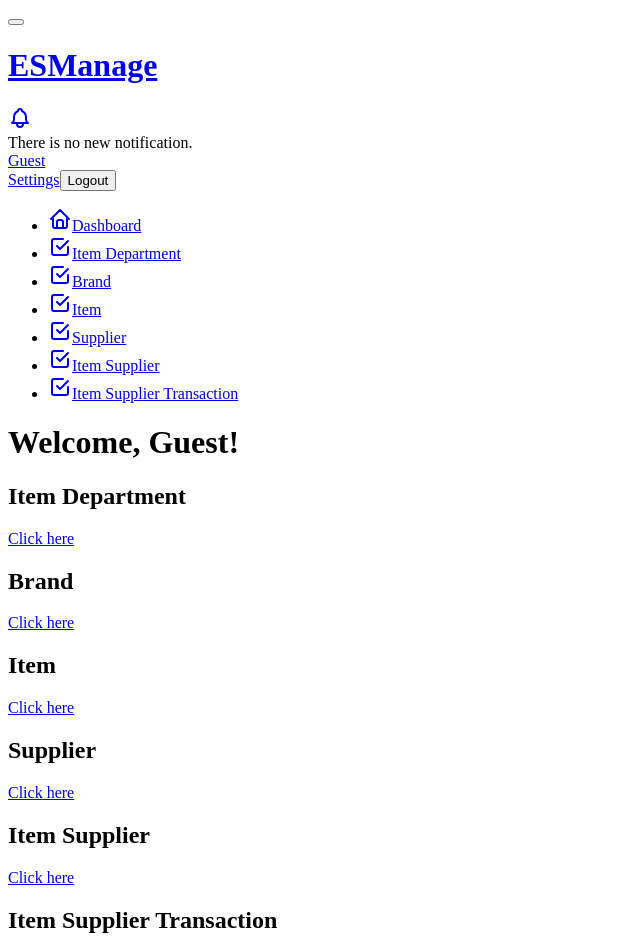
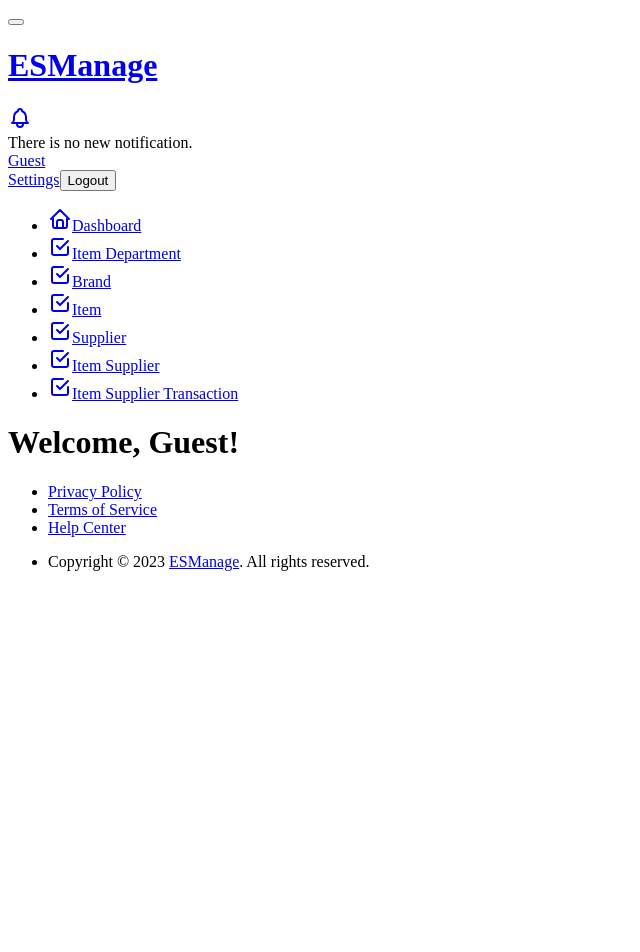
Before and after one commit to CatatanProgrammer93/ESManage, a React (Vite) app in the folder es-manage/: page /dashboard in a window 1280 px wide. Shown: the top 952 px of the page, without its empty margins (0-640 px from the left). After the commit the page ends 800 px from the top, so only its background shows below. Built offline with nearby package versions, Linux system fonts and the light colour scheme.

Commit message:
Fix layouting

```diff
--- a/es-manage/src/pages/Dashboard.jsx
+++ b/es-manage/src/pages/Dashboard.jsx
@@ -33,42 +33,6 @@ function Dashboard() {
   return (
     <AppLayout>
       <h1>Welcome, {displayName}!</h1>
-      <h2 className="page-title mt-3">Item Department</h2>
-      <div className="mt-3 mb-3">
-        <Link to="/item-department" className="btn btn-primary">
-          Click here
-        </Link>
-      </div>
-      <h2 className="page-title mt-3">Brand</h2>
-      <div className="mt-3">
-        <Link to="/brand" className="btn btn-primary">
-          Click here
-        </Link>
-      </div>
-      <h2 className="page-title mt-3">Item</h2>
-      <div className="mt-3">
-        <Link to="/item" className="btn btn-primary">
-          Click here
-        </Link>
-      </div>
-      <h2 className="page-title mt-3">Supplier</h2>
-      <div className="mt-3">
-        <Link to="/supplier" className="btn btn-primary">
-          Click here
-        </Link>
-      </div>
-      <h2 className="page-title mt-3">Item Supplier</h2>
-      <div className="mt-3">
-        <Link to="/item-supplier" className="btn btn-primary">
-          Click here
-        </Link>
-      </div>
-      <h2 className="page-title mt-3">Item Supplier Transaction</h2>
-      <div className="mt-3">
-        <Link to="/item-supplier-transaction" className="btn btn-primary">
-          Click here
-        </Link>
-      </div>
     </AppLayout>
   );
 }
--- a/es-manage/src/pages/Item/Edit.jsx
+++ b/es-manage/src/pages/Item/Edit.jsx
@@ -73,6 +73,7 @@ function EditItem() {
       <div className="card mt-3">
         <div className="card-body">
           <form onSubmit={handleSubmit}>
+            <div className="mb-3">
               <label className="form-label">Item Name</label>
               <input
                 type="text"
@@ -82,6 +83,7 @@ function EditItem() {
                 onChange={handleInputChange}
                 name="itemName" // Added line
               />
+            </div>
             <div className="mb-3">
               <label className="form-label">Category ID</label>
               <input
--- a/es-manage/src/pages/ItemSupplierTransaction/Edit.jsx
+++ b/es-manage/src/pages/ItemSupplierTransaction/Edit.jsx
@@ -69,7 +69,8 @@ function EditItemSupplierTransaction() {
       <div className="card mt-3">
         <div className="card-body">
           <form onSubmit={handleSubmit}>
-            <div className="mb-3">
+            <div className="row">
+              <div className="mb-3 col-6">
                 <label className="form-label">ID</label>
                 <input
                   type="text"
@@ -80,7 +81,7 @@ function EditItemSupplierTransaction() {
                   disabled
                 />
               </div>
-            <div className="mb-3">
+              <div className="mb-3 col-6">
                 <label className="form-label">Item Supplier ID</label>
                 <input
                   type="text"
@@ -90,7 +91,7 @@ function EditItemSupplierTransaction() {
                   onChange={(e) => setItemSupplierId(e.target.value)}
                 />
               </div>
-            <div className="mb-3">
+              <div className="mb-3 col-6">
                 <label className="form-label">Transaction Type</label>
                 <select
                   className="form-control"
@@ -104,7 +105,7 @@ function EditItemSupplierTransaction() {
                   <option value="pengiriman">Pengiriman</option>
                 </select>
               </div>
-            <div className="mb-3">
+              <div className="mb-3 col-6">
                 <label className="form-label">Transaction Date</label>
                 <input
                   type="date"
@@ -113,7 +114,7 @@ function EditItemSupplierTransaction() {
                   onChange={(e) => setTransactionDate(e.target.value)}
                 />
               </div>
-            <div className="mb-3">
+              <div className="mb-3 col-6">
                 <label className="form-label">Quantity</label>
                 <input
                   type="number"
@@ -123,7 +124,7 @@ function EditItemSupplierTransaction() {
                   onChange={(e) => setQuantity(e.target.value)}
                 />
               </div>
-            <div className="mb-3">
+              <div className="mb-3 col-6">
                 <label className="form-label">Notes</label>
                 <textarea
                   className="form-control"
@@ -131,6 +132,7 @@ function EditItemSupplierTransaction() {
                   value={notes}
                   onChange={(e) => setNotes(e.target.value)}
                 ></textarea>
+              </div>
             </div>
             <div className="mb-3">
               <input type="submit" value="Save" className="btn btn-primary" />
```
Lines whose indentation alone changed are shown as unchanged.
